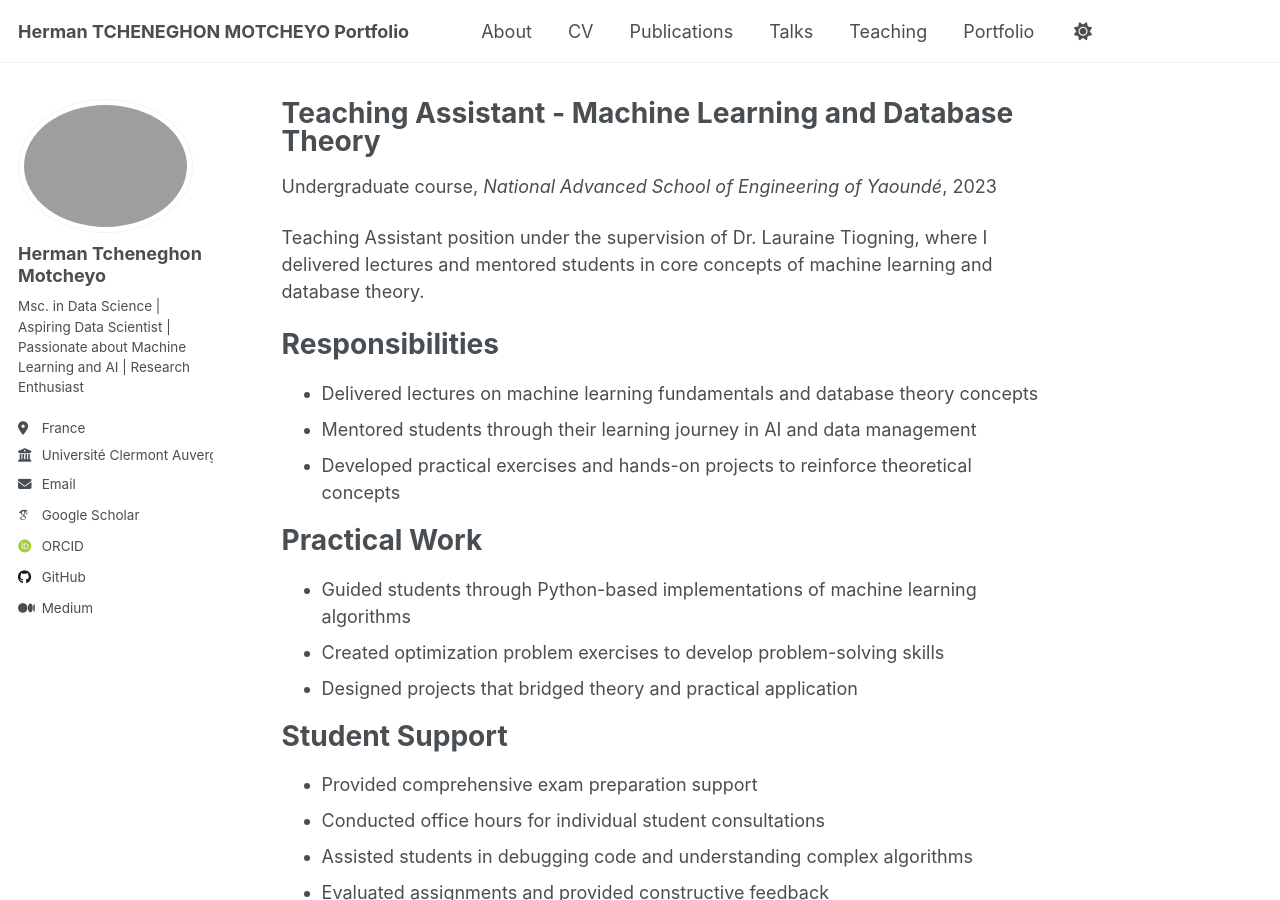
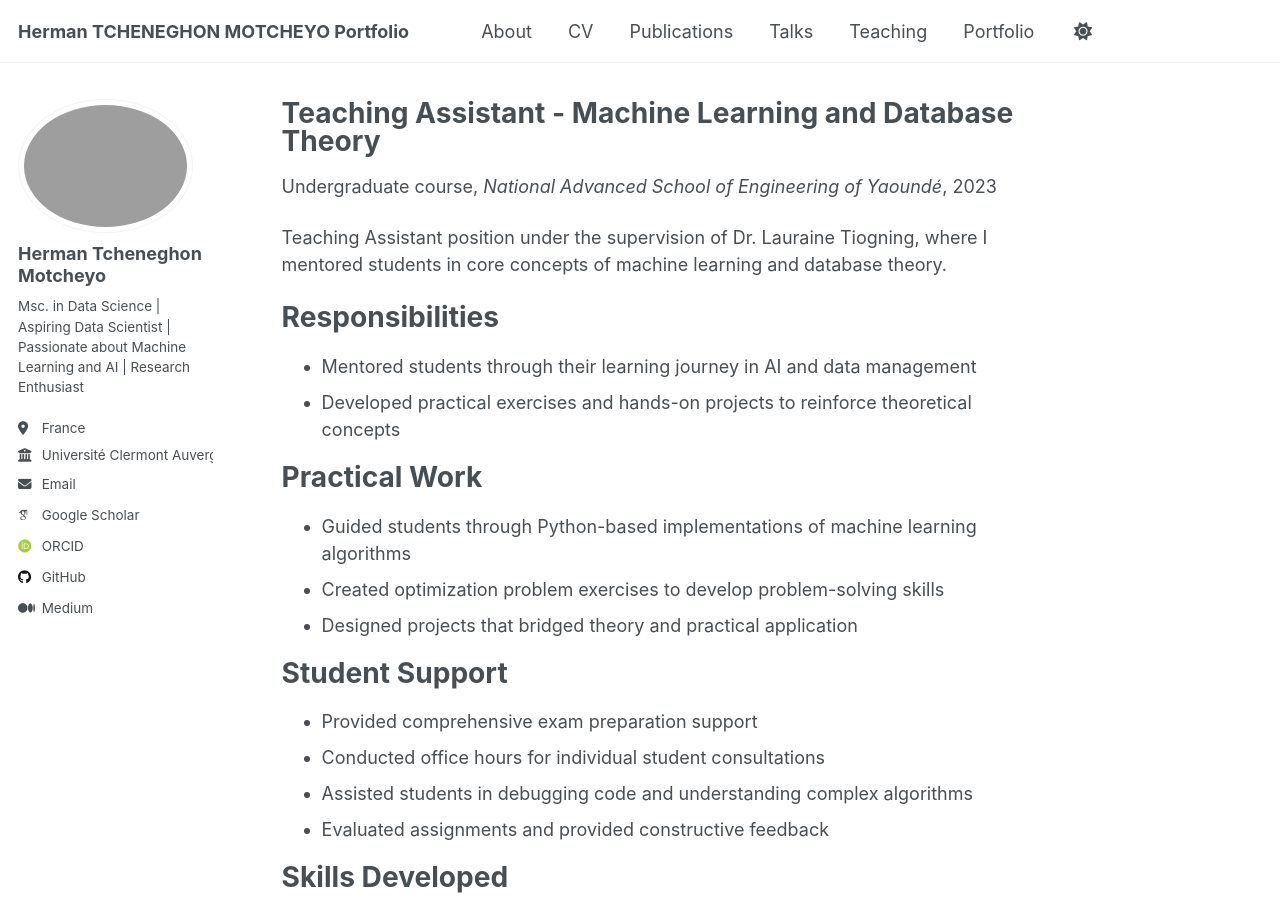
Before and after one commit to Herman-Motcheyo/Herman-Motcheyo.github.io, a Jekyll site: the page built from _teaching/2014-spring-teaching-1.md, in a window 1280 px wide and 900 px high. Built offline with Jekyll 4.4.1, drawn with Linux system fonts in a browser that asks for light colours; some web fonts are replaced; a script that is not in the unit is left out.

Commit message:
update info

```diff
--- a/_portfolio/portfolio-1.html
+++ b/_portfolio/portfolio-1.html
@@ -38,4 +38,4 @@ collection: portfolio
 <h3>Related Publications</h3>
 
 <p>For more information you can follow this link:<br/>
-<a href="https://hal.science/hal-05425093" target="_blank">📄 Still Malignant if You Were a Woman? Auditing Group and Counterfactual Fairness in Dermatological AI</a></p>
+<a href="https://hal.science/hal-05425093" target="_blank"> Still Malignant if You Were a Woman? Auditing Group and Counterfactual Fairness in Dermatological AI</a></p>
--- a/_teaching/2014-spring-teaching-1.md
+++ b/_teaching/2014-spring-teaching-1.md
@@ -8,12 +8,11 @@ date: 2023-09-01
 location: "Yaoundé, Cameroon"
 ---
 
-Teaching Assistant position under the supervision of Dr. Lauraine Tiogning, where I delivered lectures and mentored students in core concepts of machine learning and database theory.
+Teaching Assistant position under the supervision of Dr. Lauraine Tiogning, where I  mentored students in core concepts of machine learning and database theory.
 
 Responsibilities
 ======
 
-* Delivered lectures on machine learning fundamentals and database theory concepts
 * Mentored students through their learning journey in AI and data management
 * Developed practical exercises and hands-on projects to reinforce theoretical concepts
 
```
